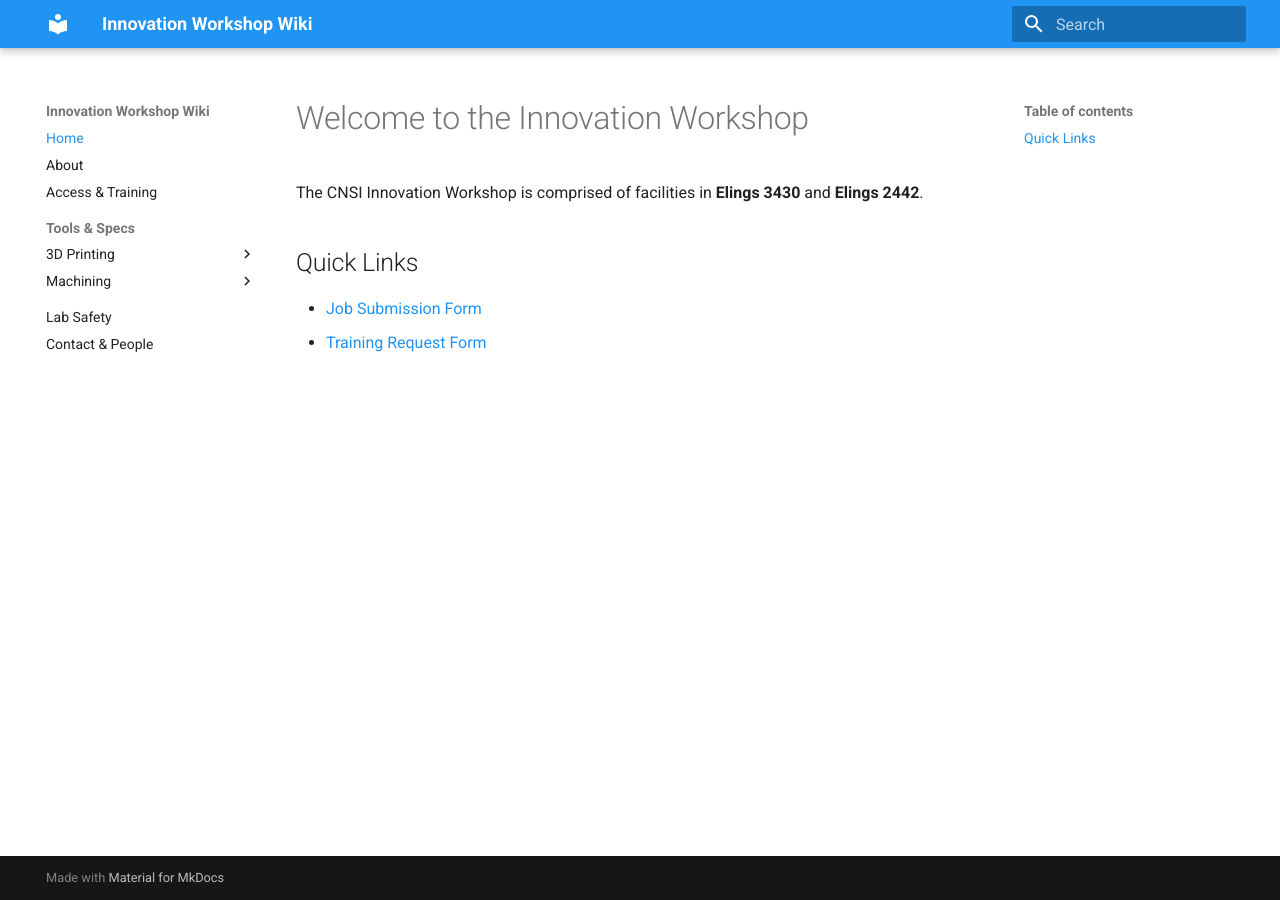
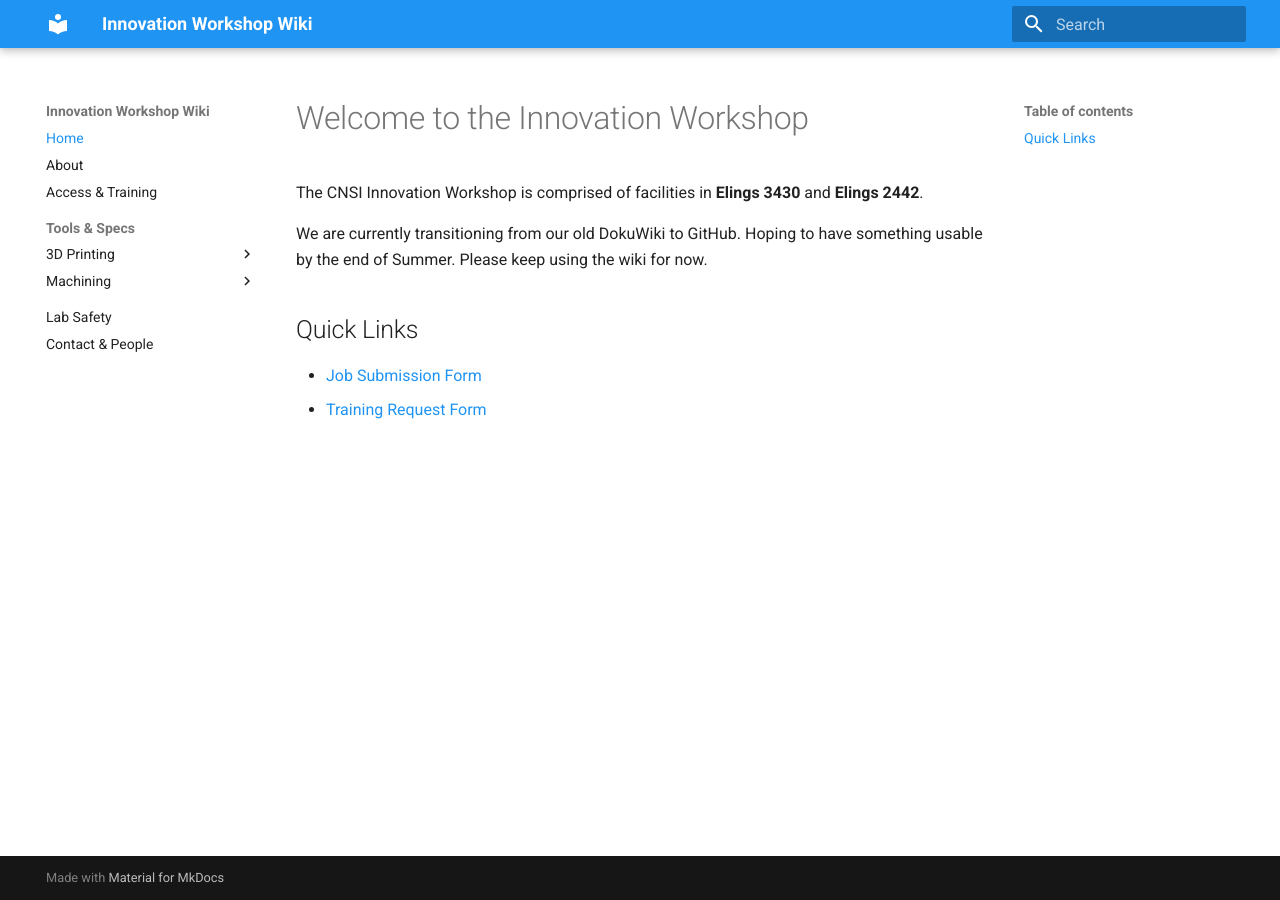
Before and after one commit to ucsb-innovation-workshop/ucsb-innovation-workshop.github.io, an MkDocs documentation site: the page built from docs/index.md, in a window 1280 px wide. Built offline with MkDocs 1.6.1 and Material for MkDocs 9.7.7, drawn with Linux system fonts in a browser that asks for light colours.

Commit message:
Update index.md

```diff
--- a/docs/index.md
+++ b/docs/index.md
@@ -2,6 +2,8 @@
 
 The CNSI Innovation Workshop is comprised of facilities in **Elings 3430** and **Elings 2442**.
 
+We are currently transitioning from our old DokuWiki to GitHub. Hoping to have something usable by the end of Summer. Please keep using the wiki for now.
+
 ## Quick Links
 * [Job Submission Form](https://forms.gle/...)
 * [Training Request Form](https://forms.gle/...)
```
